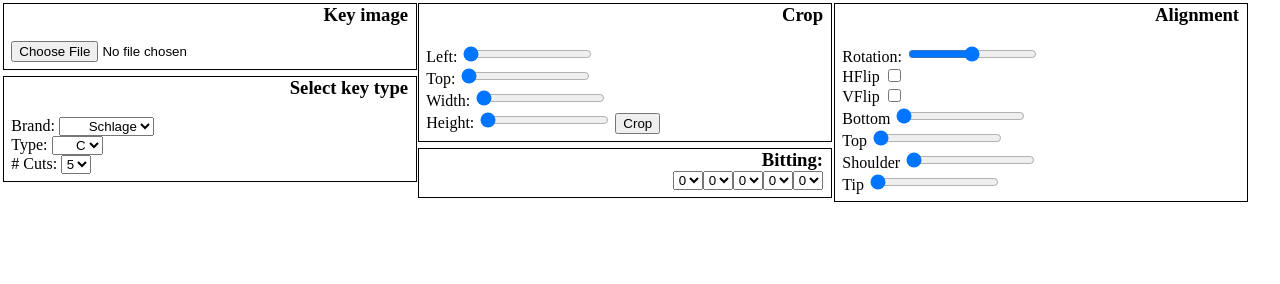
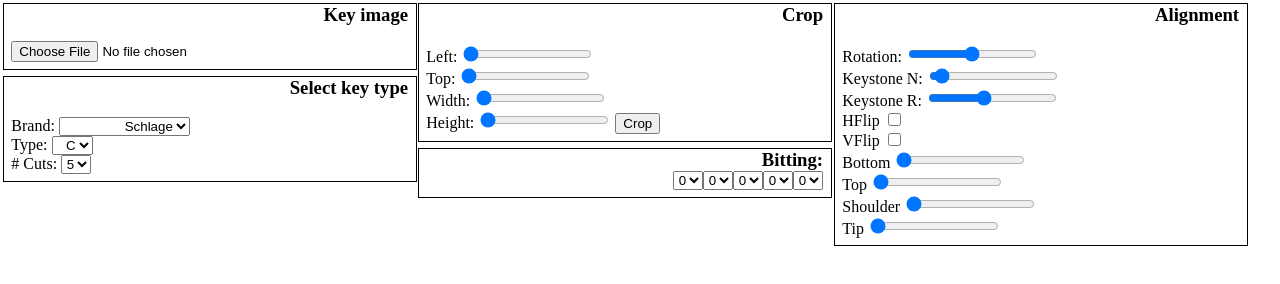
Before and after one commit to farlepet/manualkeydecoder, a plain HTML site: page index.html in a window 1280 px wide. Drawn offline with Linux system fonts and the light colour scheme.

Commit message:
Added Kwikset (NOTE: not confirmed)

```diff
--- a/dsd.json
+++ b/dsd.json
@@ -5,7 +5,7 @@
                 "Schlage"
             ],
             "types": [
-                "C", "CE", "E", "EF", "F", "FG", "G", "H", "J", "K", "L", "1145", "145", "SC"
+                "C", "SC"
             ],
             "incremental_depths": true,
             "incremental_spacing": true,
@@ -22,6 +22,32 @@
 
             "blade_length": 26.5557,
             "blade_height": 8.51,
+
+            "order": 0
+        },
+
+        {
+            "names": [
+                "Kwikset"
+            ],
+            "types": [
+                "KW1", "KW1K"
+            ],
+            "incremental_depths": true,
+            "incremental_spacing": true,
+
+            "depth0": 8.33,
+            "depth_inc": 0.58,
+            "depth_count": 7,
+            "depth_start": 1,
+
+            "space0": 6.27,
+            "space_inc": 3.81,
+            "min_spaces": 5,
+            "max_spaces": 6,
+
+            "blade_length": 26.5557,
+            "blade_height": 8.33,
 
             "order": 0
         },
@@ -54,10 +80,10 @@
 
         {
             "names": [
-                "Best", "Arrow", "Falcon"
+                "Best/Arrow/Falcon"
             ],
             "types": [
-                "A2", "F", "D"
+                "A2"
             ],
             "incremental_depths": false,
             "incremental_spacing": true,
@@ -89,10 +115,10 @@
 
         {
             "names": [
-                "Best", "Arrow", "Falcon"
+                "Best/Arrow/Falcon"
             ],
             "types": [
-                "A3", "A"
+                "A3"
             ],
             "incremental_depths": true,
             "incremental_spacing": true,
@@ -137,6 +163,32 @@
             "blade_height": 6.35,
 
             "order": 0
+        },
+
+        {
+            "names": [
+                "Fort Lock", "ILCO"
+            ],
+            "types": [
+                "54G", "N54G"
+            ],
+            "incremental_depths": true,
+            "incremental_spacing": true,
+
+            "depth0": 6.35,
+            "depth_inc": 0.38,
+            "depth_count": 6,
+            "depth_start": 1,
+
+            "space0": 3.53,
+            "space_inc": 2.36,
+            "min_spaces": 5,
+            "max_spaces": 5,
+
+            "blade_length": 16.764,
+            "blade_height": 6.35,
+
+            "order": 0
         }
     ],
 
--- a/index.html
+++ b/index.html
@@ -33,6 +33,11 @@
                     <h3>Alignment</h3>
                     <label for="align-rotation">Rotation:</label>
                     <input type=range name="align-rotation" value="0" min="-90" max="90" step=".5" class="alignCtrl alignRotate"/>
+
+                    <label for="align-rotation-x">Keystone N:</label>
+                    <input type=range name="align-rotation-x" value="100" min="1" max="2048" step="1" class="alignCtrl alignKeystoneSlices"/>
+                    <label for="align-rotation-y">Keystone R:</label>
+                    <input type=range name="align-rotation-y" value="1.0" min="0.25" max="2.0" step=".025" class="alignCtrl alignKeystoneRatio"/>
 
                     <label for="align-hflip">HFlip</label>
                     <input type=checkbox name="align-hflip" value="1" class="alignCtrl alignHFlip"/>
--- a/js/index.js
+++ b/js/index.js
@@ -189,20 +189,46 @@ var DSDDatabase = /** @class */ (function () {
 /// <reference path="./DSDDatabase.ts"/>
 /// <reference path="./CanvasFunctions.ts"/>
 var KeyDecoder = /** @class */ (function () {
+    /**
+     * Constructor, grabs elements from the DOM
+     */
     function KeyDecoder() {
+        /** Context of canvas for displaying image of key */
         this.keyContext = null;
+        /** Contect of canvas for displaying crop and alignment information */
         this.ctrlContext = null;
+        /** Context of canvas for displaying approximated bitting */
         this.bittingContext = null;
+        /** Base64-encoded URL of key image */
         this.imageURL = "";
+        /** Current mode/step */
         this.mode = DecoderMode.NONE;
+        /** Length of blade, in mm */
         this.bladeLength = -1;
+        /** Height of blade, in mm */
         this.bladeHeight = -1;
+        /** Vertical pixels per mm */
         this.vPixPermm = 0.0;
+        /** Horizontal pixels per mm */
         this.hPixPermm = 0.0;
+        /** Spacing between each cut, in mm */
         this.cutSpacing = 0;
+        /** Location of first cut, in mm */
         this.firstCut = 0;
+        /** Order in which cuts are numbered (0 = bow to tip, 1 = tip to bow) */
         this.cutOrder = 0;
+        /** Color to use to display bitting */
         this.bittingColor = "Yellow";
+        /** Color to use to display crop boundries */
+        this.cropBoxColor = "Red";
+        /** Color to use to display bottom alignment line */
+        this.bottomAlignColor = "Red";
+        /** Color to use to display top alignment line */
+        this.topAlignColor = "Orange";
+        /** Color to use to display shoulder alignment line */
+        this.shoulderAlignColor = "Blue";
+        /** Color to use to display tip alignment line */
+        this.tipAlignColor = "Green";
         this.dsd = new DSDDatabase();
         this.keyFile = $(".keyFile");
         this.keyCanvas = $(".keyCanvas")[0];
@@ -216,6 +242,8 @@ var KeyDecoder = /** @class */ (function () {
         this.cropControls.height = $(".cropHeight");
         this.alignControls = new Object();
         this.alignControls.rotate = $(".alignRotate");
+        this.alignControls.keystoneRatio = $(".alignKeystoneRatio");
+        this.alignControls.keystoneSlices = $(".alignKeystoneSlices");
         this.alignControls.hFlip = $(".alignHFlip");
         this.alignControls.vFlip = $(".alignVFlip");
         this.alignControls.bottom = $(".alignBottom");
@@ -228,6 +256,10 @@ var KeyDecoder = /** @class */ (function () {
         this.bittingControlsDiv = $(".bittingControls");
         this.keyDepths = null;
     }
+    /**
+     * Reads the keys from the database, creates canvas contexts, and attaches
+     * event callbacks.
+     */
     KeyDecoder.prototype.init = function () {
         var _this = this;
         this.dsd.readDatabase("dsd.json", function () { return _this.onDSDUpdate(); });
@@ -248,11 +280,18 @@ var KeyDecoder = /** @class */ (function () {
             containerStyle: {},
         });
     };
+    /**
+     * Resizes canvas to size of the element, to prevent distortion
+     */
     KeyDecoder.prototype.resizeCanvas = function () {
         var rect = this.keyCanvas.getBoundingClientRect();
         this.keyCanvas.height = this.ctrlCanvas.height = this.bittingCanvas.height = rect.height;
         this.keyCanvas.width = this.ctrlCanvas.width = this.bittingCanvas.width = rect.width;
     };
+    /**
+     * Called when a new image is chosen. Draws the image on the canvas in order
+     * to be cropped.
+     */
     KeyDecoder.prototype.onKeyFileChange = function () {
         var _this = this;
         console.info(this.keyFile.prop("files")[0]);
@@ -271,6 +310,10 @@ var KeyDecoder = /** @class */ (function () {
         };
         fr.readAsDataURL(this.keyFile.prop("files")[0]);
     };
+    /**
+     * Called when the DSD database is updated. Clears the selection boxes, and
+     * populates the brands.
+     */
     KeyDecoder.prototype.onDSDUpdate = function () {
         var _this = this;
         this.keyBrandSelect.empty();
@@ -283,6 +326,9 @@ var KeyDecoder = /** @class */ (function () {
         });
         this.onKeyBrandChange();
     };
+    /**
+     * Called when a key brand is selected. Updates the list of keys types.
+     */
     KeyDecoder.prototype.onKeyBrandChange = function () {
         var _this = this;
         this.keyTypeSelect.empty();
@@ -297,6 +343,9 @@ var KeyDecoder = /** @class */ (function () {
             this.onKeyTypeChange();
         }
     };
+    /**
+     * Called when a key type is selected. Updates list of possible number of cuts.
+     */
     KeyDecoder.prototype.onKeyTypeChange = function () {
         var _this = this;
         var type = this.keyTypeSelect.val();
@@ -314,8 +363,22 @@ var KeyDecoder = /** @class */ (function () {
                 }).text("" + val));
             });
             this.onNCutsChange();
+            var bottom = this.alignControls.bottom.val();
+            var top_1 = this.alignControls.top.val();
+            var shoulder = this.alignControls.shoulder.val();
+            var tip = this.alignControls.tip.val();
+            if (bottom !== undefined && top_1 !== undefined) {
+                this.vPixPermm = (((+bottom - +top_1) / 100) * this.ctrlCanvas.height) / this.bladeHeight;
+            }
+            if (shoulder !== undefined && tip !== undefined) {
+                this.hPixPermm = (((+tip - +shoulder) / 100) * this.ctrlCanvas.width) / this.bladeLength;
+            }
         }
     };
+    /**
+     * Called when the number of cuts is selected. Updates the number of select
+     * boxes for choosing bitting codes.
+     */
     KeyDecoder.prototype.onNCutsChange = function () {
         var _this = this;
         var nCuts = this.keyNCutsSelect.val();
@@ -331,6 +394,10 @@ var KeyDecoder = /** @class */ (function () {
             }
         }
     };
+    /**
+     * Called when a bitting is selected for one of the cuts. Redraws bitting
+     * lines on the bitting canvas.
+     */
     KeyDecoder.prototype.onBittingChange = function () {
         var nCuts = this.keyNCutsSelect.val();
         if (nCuts !== undefined) {
@@ -348,43 +415,56 @@ var KeyDecoder = /** @class */ (function () {
     /**************
      * Align Mode *
      **************/
+    /**
+     * Redraws image with crop, rotation, flipping, and keystone, then draws
+     * alignment lines.
+     */
     KeyDecoder.prototype.drawAlign = function () {
-        var rot = this.alignControls.rotate.val();
+        var rotZ = this.alignControls.rotate.val();
+        var keyS = this.alignControls.keystoneSlices.val();
+        var keyR = this.alignControls.keystoneRatio.val();
         var hFlip = this.alignControls.hFlip.prop("checked");
         var vFlip = this.alignControls.vFlip.prop("checked");
         var bottom = this.alignControls.bottom.val();
         var top = this.alignControls.top.val();
         var shoulder = this.alignControls.shoulder.val();
         var tip = this.alignControls.tip.val();
-        if (rot !== undefined && this.keyContext !== null) {
+        var x, y, w, h;
+        x = this.cropControls.left.val();
+        y = this.cropControls.top.val();
+        w = this.cropControls.width.val();
+        h = this.cropControls.height.val();
+        if (rotZ !== undefined && keyS !== undefined && keyR !== undefined && x !== undefined && y !== undefined && w !== undefined && h !== undefined && this.keyContext !== null) {
             this.keyContext.clearRect(0, 0, this.keyCanvas.width, this.keyCanvas.height);
             this.keyContext.translate(this.keyCanvas.width / 2, this.keyCanvas.height / 2);
             this.keyContext.scale(hFlip ? -1 : 1, vFlip ? -1 : 1);
-            this.keyContext.rotate(+rot * Math.PI / 180.0);
+            this.keyContext.rotate(+rotZ * Math.PI / 180.0);
             this.keyContext.translate(-this.keyCanvas.width / 2, -this.keyCanvas.height / 2);
-            this.doCrop();
+            //this.doCrop();
+            this.cropKeyWithKeystone(+x / 100 * this.image.width, +y / 100 * this.image.height, +w / 100 * this.image.width, +h / 100 * this.image.height, +keyS, +keyR);
             this.keyContext.setTransform(1, 0, 0, 1, 0, 0);
         }
         if (this.ctrlContext !== null) {
             this.ctrlContext.clearRect(0, 0, this.ctrlCanvas.width, this.ctrlCanvas.height);
             if (bottom !== undefined) {
-                canvas.drawLine(this.ctrlContext, 0, +bottom / 100 * this.ctrlCanvas.height, this.ctrlCanvas.width, +bottom / 100 * this.ctrlCanvas.height, "red");
+                canvas.drawLine(this.ctrlContext, 0, +bottom / 100 * this.ctrlCanvas.height, this.ctrlCanvas.width, +bottom / 100 * this.ctrlCanvas.height, this.bottomAlignColor);
             }
             if (top !== undefined) {
-                canvas.drawLine(this.ctrlContext, 0, +top / 100 * this.ctrlCanvas.height, this.ctrlCanvas.width, +top / 100 * this.ctrlCanvas.height, "orange");
+                canvas.drawLine(this.ctrlContext, 0, +top / 100 * this.ctrlCanvas.height, this.ctrlCanvas.width, +top / 100 * this.ctrlCanvas.height, this.topAlignColor);
             }
             if (shoulder !== undefined) {
-                canvas.drawLine(this.ctrlContext, +shoulder / 100 * this.ctrlCanvas.width, 0, +shoulder / 100 * this.ctrlCanvas.width, this.ctrlCanvas.height, "blue");
+                canvas.drawLine(this.ctrlContext, +shoulder / 100 * this.ctrlCanvas.width, 0, +shoulder / 100 * this.ctrlCanvas.width, this.ctrlCanvas.height, this.shoulderAlignColor);
             }
             if (tip !== undefined) {
-                canvas.drawLine(this.ctrlContext, +tip / 100 * this.ctrlCanvas.width, 0, +tip / 100 * this.ctrlCanvas.width, this.ctrlCanvas.height, "green");
+                canvas.drawLine(this.ctrlContext, +tip / 100 * this.ctrlCanvas.width, 0, +tip / 100 * this.ctrlCanvas.width, this.ctrlCanvas.height, this.tipAlignColor);
             }
         }
     };
+    /**
+     * Called when alignment controls are changed. Calls drawAlign(), and sets
+     * the horizontal and vertical resolution in terms of pixels per mm.
+     */
     KeyDecoder.prototype.onAlignChange = function () {
-        var rot = this.alignControls.rotate.val();
-        var hFlip = this.alignControls.hFlip.prop("checked");
-        var vFlip = this.alignControls.vFlip.prop("checked");
         var bottom = this.alignControls.bottom.val();
         var top = this.alignControls.top.val();
         var shoulder = this.alignControls.shoulder.val();
@@ -397,6 +477,11 @@ var KeyDecoder = /** @class */ (function () {
             this.hPixPermm = (((+tip - +shoulder) / 100) * this.ctrlCanvas.width) / this.bladeLength;
         }
     };
+    /**
+     * Draws the bitting approximation on top of the key for visual inspection.
+     *
+     * @param depths List of cut depths to display
+     */
     KeyDecoder.prototype.drawBittingApproximation = function (depths) {
         var _this = this;
         var bottom = this.alignControls.bottom.val();
@@ -408,6 +493,12 @@ var KeyDecoder = /** @class */ (function () {
             var firstX = void 0;
             var bottomY = +bottom / 100 * this.ctrlCanvas.height;
             var x = 0, y = 0;
+            /**
+             * Draws a key bitting approximation marker
+             *
+             * @param x X position, in pixels
+             * @param y Y position, in pixels
+             */
             var placeBit = function (x, y) {
                 if (_this.bittingContext !== null) {
                     canvas.drawLine(_this.bittingContext, x - 8, y - 16, x, y, _this.bittingColor);
@@ -416,7 +507,6 @@ var KeyDecoder = /** @class */ (function () {
                 }
             };
             switch (this.cutOrder) {
-                // TODO: Support tip-relative
                 case 0:
                     firstX = this.firstCut * this.hPixPermm + (+shoulder / 100 * this.ctrlCanvas.width);
                     for (var i = 0; i < depths.length; i++) {
@@ -439,6 +529,9 @@ var KeyDecoder = /** @class */ (function () {
     /*************
      * Crop Mode *
      *************/
+    /**
+     * Displays crop lines.
+     */
     KeyDecoder.prototype.onCropChange = function () {
         var x, y, w, h;
         x = this.cropControls.left.val();
@@ -465,6 +558,9 @@ var KeyDecoder = /** @class */ (function () {
             });
         }
     };
+    /**
+     * Crops image.
+     */
     KeyDecoder.prototype.doCrop = function () {
         var x, y, w, h;
         x = this.cropControls.left.val();
@@ -494,23 +590,58 @@ var KeyDecoder = /** @class */ (function () {
      * @param h Height
      */
     KeyDecoder.prototype.cropKey = function (x, y, w, h) {
+        this.cropKeyWithKeystone(x, y, w, h, 1, 1);
+    };
+    /**
+     * Crops the image of the key, and keystone correct
+     *
+     * @param x X position
+     * @param y Y position
+     * @param w Width
+     * @param h Height
+     * @param nSlices Number of slices used to perform keystone correction
+     * @param s Keystone scale (1 = no keystone, <1 = right end is smaller, >1 = right end is larger)
+     */
+    KeyDecoder.prototype.cropKeyWithKeystone = function (x, y, w, h, nSlices, s) {
         if (this.image.src.length > 0) {
             if (this.keyContext !== null) {
+                var sliceWidth = w / nSlices;
+                var dSliceWidth = this.keyCanvas.width / nSlices;
+                var dsh = this.keyCanvas.height;
+                var ddh = ((dsh * s) - dsh) / nSlices;
                 this.keyContext.clearRect(0, 0, this.keyCanvas.width, this.keyCanvas.height);
-                this.keyContext.drawImage(this.image, x, y, w, h, 0, 0, this.keyCanvas.width, this.keyCanvas.height);
+                for (var i = 0; i < nSlices; i++) {
+                    this.keyContext.drawImage(this.image, x + sliceWidth * i, y, sliceWidth, h, //this.image.height,
+                    dSliceWidth * i, (this.keyCanvas.height - dsh) / 2, dSliceWidth, dsh);
+                    dsh += ddh;
+                }
             }
         }
     };
+    /**
+     * Displays crop box over image.
+     *
+     * @param x Left of crop box
+     * @param y Top of crop box
+     * @param w Width of crop box
+     * @param h Height of crop box
+     */
     KeyDecoder.prototype.updateCropBox = function (x, y, w, h) {
         if (this.ctrlContext !== null) {
             this.ctrlContext.clearRect(0, 0, this.ctrlCanvas.width, this.ctrlCanvas.height);
-            this.ctrlContext.strokeStyle = "red";
+            this.ctrlContext.strokeStyle = this.cropBoxColor;
             this.ctrlContext.strokeRect(x, y, w, h);
         }
     };
     return KeyDecoder;
 }());
+/**
+ * Current mode/step of decoder
+ */
 var DecoderMode;
+/**
+ * Current mode/step of decoder
+ */
 (function (DecoderMode) {
     DecoderMode[DecoderMode["NONE"] = 0] = "NONE";
     DecoderMode[DecoderMode["CROP"] = 1] = "CROP";
```
